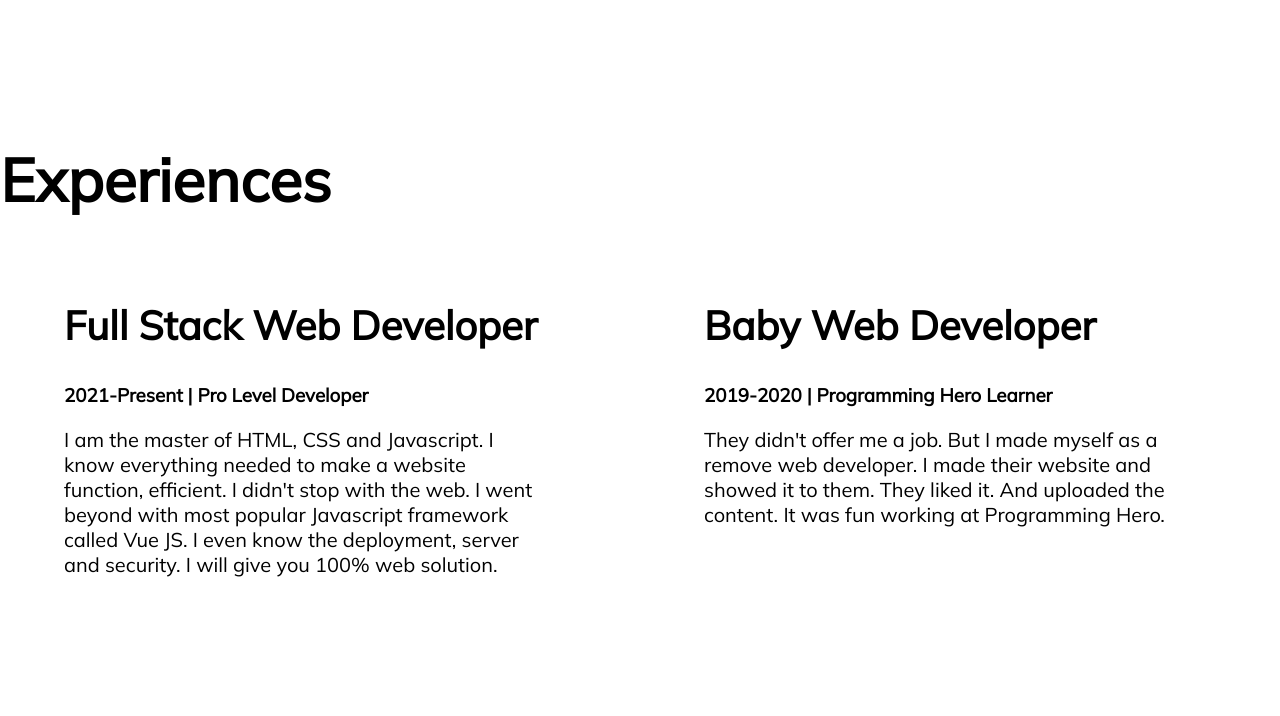
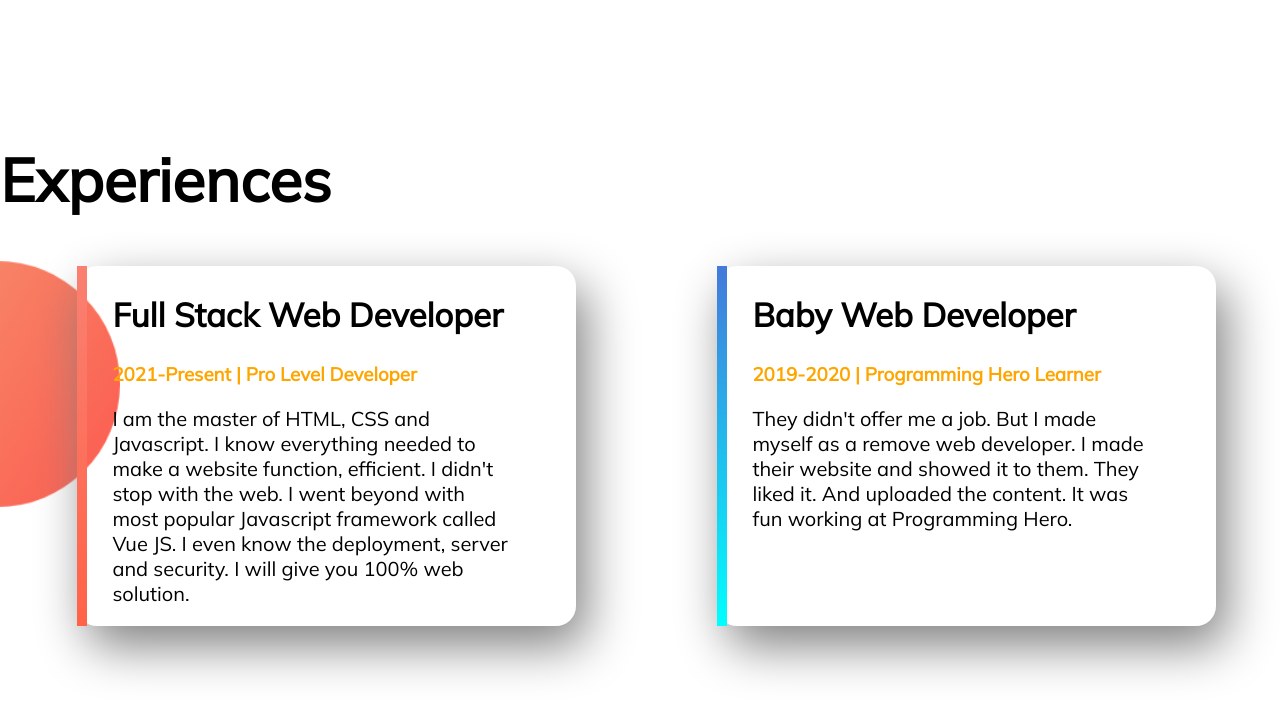
Before and after one commit to mahir077/baby-developer-portfolio, a plain HTML site: page index.html in a window 1280 px wide. Shown: the part 1148-1864 px from the top of the page. Drawn offline with Linux system fonts and the light colour scheme.

Commit message:
pera added

```diff
--- a/index.html
+++ b/index.html
@@ -52,9 +52,9 @@
     <section class="experience">
         <h1>Experiences</h1>
         <div class="flexible-container">
-            <div class="half-width">
-                <h2>Full Stack Web Developer</h2>
-                <h3>2021-Present | Pro Level Developer</h3>
+            <div id="ratul-ishrat" class="fresh">
+                <h2 class="size">Full Stack Web Developer</h2>
+                <h3 class="orange-color">2021-Present | Pro Level Developer</h3>
                 <p>I am the master of HTML, CSS and Javascript. I know everything needed to make a website function,
                     efficient. I didn't stop with the web. I went beyond with most popular Javascript framework called
                     Vue
@@ -63,9 +63,9 @@
 
 
             </div>
-            <div class="half-width">
-                <h2>Baby Web Developer</h2>
-                <h3>2019-2020 | Programming Hero Learner</h3>
+            <div id="mahrat-store" class="fresh">
+                <h2 class="size">Baby Web Developer</h2>
+                <h3 class="orange-color">2019-2020 | Programming Hero Learner</h3>
                 <p>They didn't offer me a job. But I made myself as a remove web developer. I made their website and
                     showed
                     it to them. They liked it. And uploaded the content. It was fun working at Programming Hero.
--- a/style.css
+++ b/style.css
@@ -51,3 +51,34 @@ p {font-size: 20px;
             background-position:right ;
 
 }
+.orange-color{ color: orange;
+
+}
+.fresh{ width:60%;
+      padding-left: 2%;
+      padding-right: 5%;
+      margin-left: 6%;
+      margin-right: 5%;
+      box-shadow: 10px 20px 50px gray;
+      border-radius: 20px;
+
+}
+.size{font-size: 33px;
+
+}
+.experience{ background-image:url(images/exp-bg.png);
+            background-repeat: no-repeat;
+            background-position:left;
+            background-size: 120px;
+
+}
+#ratul-ishrat{ border-left: 10px solid;
+               border-image:linear-gradient(salmon, tomato);
+               border-image-slice: 2;
+
+}
+#mahrat-store{ border-left: 10px solid;
+               border-image:linear-gradient(rgb(68, 120, 218), cyan);
+               border-image-slice: 2;
+
+}
```
